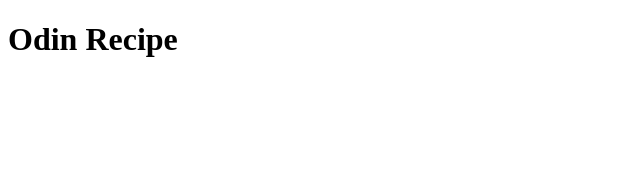
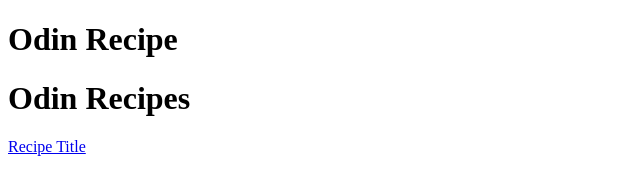
Before and after one commit to manticike/odin-recipes, a plain HTML site: page index.html in a window 1280 px wide. Shown: the whole page, without its empty margins (0-640 px from the left). Drawn offline with Linux system fonts and the light colour scheme.

Commit message:
Create a Recipe Page

```diff
--- a/index.html
+++ b/index.html
@@ -7,5 +7,7 @@
     </head>
     <body>
         <h1> Odin Recipe</h1>
+        <h1>Odin Recipes</h1>
+        <a href="recipes/lasagn.html" target="_blank">Recipe Title</a>
     </body>
 </html>
```
Also changed, not shown: recipes/lasagn.html (added).
